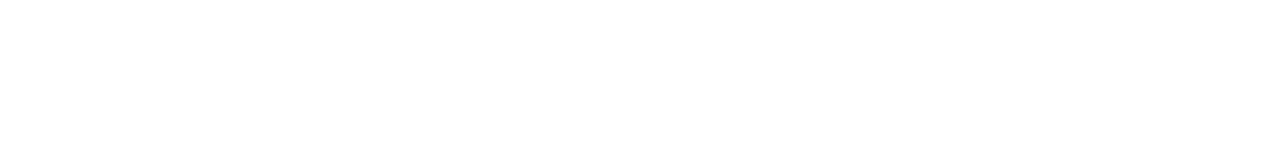
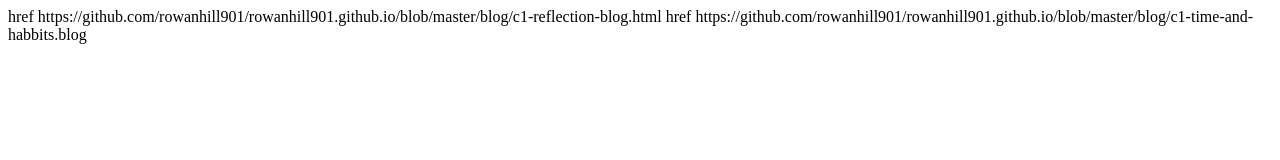
Before and after one commit to rowanhill901/rowanhill901.github.io, a plain HTML site: page index.html in a window 1280 px wide. Drawn offline with Linux system fonts and the light colour scheme.

Commit message:
Update index.html

```diff
--- a/index.html
+++ b/index.html
@@ -2,6 +2,8 @@
    <head>
        <Title>Rowan's home page</Title>
    </head>
+   href https://github.com/rowanhill901/rowanhill901.github.io/blob/master/blog/c1-reflection-blog.html
+   href https://github.com/rowanhill901/rowanhill901.github.io/blob/master/blog/c1-time-and-habbits.blog
 
    <body>
 
```
